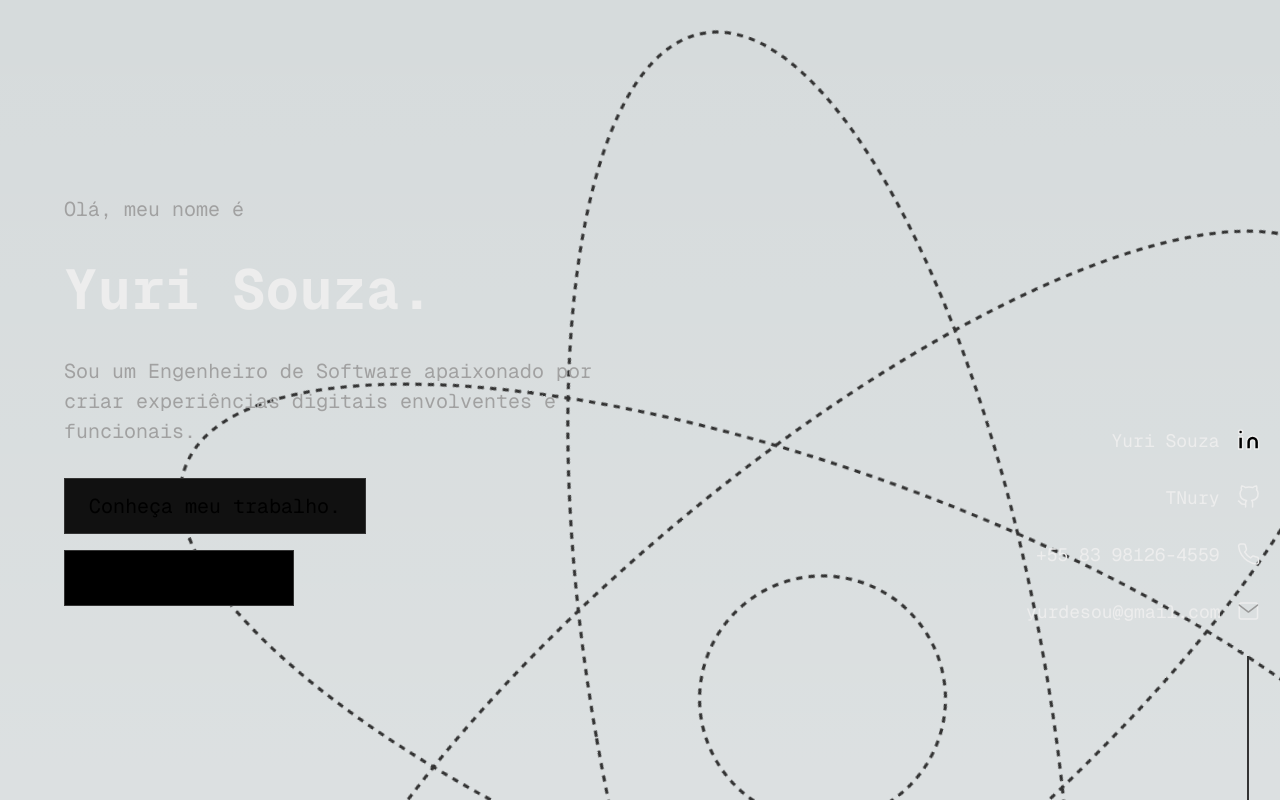
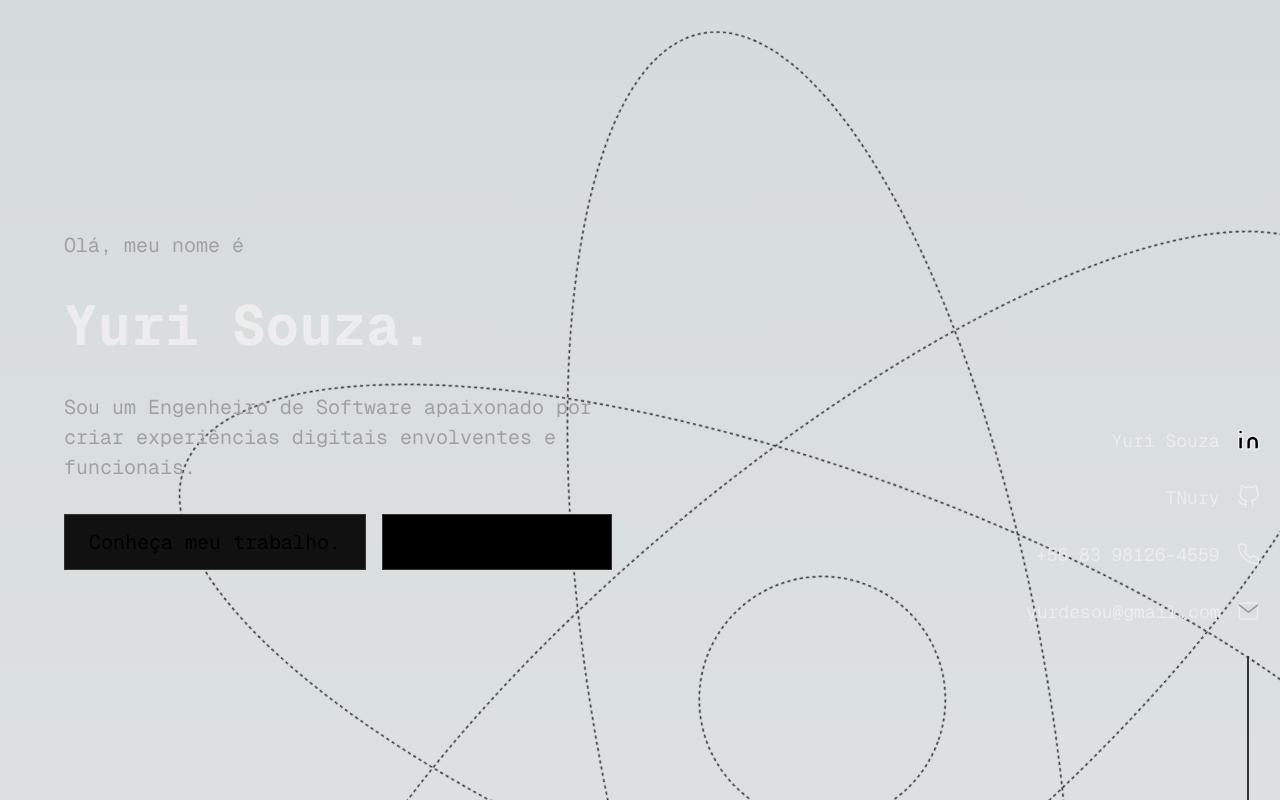
Before and after one commit to TNury/portfolio, a Next.js app: page / in a window 1280 px wide. Shown: the top 800 px of the page. Built offline with nearby package versions, Linux system fonts and the light colour scheme.

Commit message:
Update banner

```diff
--- a/src/app/components/sections/About.tsx
+++ b/src/app/components/sections/About.tsx
@@ -5,7 +5,7 @@ import { Technology } from '@portfolio/components/ui/Technology';
 
 export const About = () => {
   return (
-    <Section className='flex flex-col gap-20'>
+    <Section id='about' className='flex flex-col gap-20'>
       <h2 className='text-4xl font-bold text-text-2 sm:text-5xl'>Sobre mim.</h2>
       <div className='flex flex-col gap-16 md:flex-row md:items-start'>
         <div className='flex flex-col gap-8 md:w-1/2'>
@@ -25,7 +25,9 @@ export const About = () => {
             </p>
           </div>
           <div className='flex flex-col gap-2'>
-            <h3 className='text-lg sm:text-xl-header font-bold text-text-2'>Web</h3>
+            <h3 className='text-lg font-bold text-text-2 sm:text-xl-header'>
+              Web
+            </h3>
             <div className='flex flex-col gap-1 sm:grid sm:grid-cols-2'>
               <Technology name='JavaScript (ES6+)' />
               <Technology name='TypeScript' />
@@ -36,7 +38,9 @@ export const About = () => {
             </div>
           </div>
           <div className='flex flex-col gap-2'>
-            <h3 className='text-lg sm:text-xl-header font-bold text-text-2'>Mobile</h3>
+            <h3 className='text-lg font-bold text-text-2 sm:text-xl-header'>
+              Mobile
+            </h3>
             <div className='flex flex-col gap-1'>
               <Technology name='Dart' />
               <Technology name='Flutter' />
@@ -44,7 +48,7 @@ export const About = () => {
           </div>
         </div>
         <div className='flex w-full items-center justify-center md:w-1/2'>
-          <div className='border-2 group w-full max-w-sm border-accents-2'>
+          <div className='group w-full max-w-sm border-2 border-accents-2'>
             <Image
               src='/assets/media/jpg/profile.JPG'
               width={1600}
--- a/src/app/components/sections/Banner.tsx
+++ b/src/app/components/sections/Banner.tsx
@@ -1,4 +1,5 @@
 import Image from 'next/image';
+import Link from 'next/link';
 
 import { Button } from '@portfolio/components/ui/Button';
 import { Section } from '@portfolio/components/ui/Section';
@@ -15,12 +16,16 @@ export const Banner = () => {
           Sou um Engenheiro de Software apaixonado por criar experiências
           digitais envolventes e funcionais.
         </p>
-        <div className='flex flex-col gap-4'>
-          <Button>Conheça meu trabalho.</Button>
-          <Button variant='secondary'>Mais sobre mim.</Button>
+        <div className='flex flex-col gap-4 sm:flex-row'>
+          <Link href='#my_work'>
+            <Button>Conheça meu trabalho.</Button>
+          </Link>
+          <Link href='#about'>
+            <Button variant='secondary'>Mais sobre mim.</Button>
+          </Link>
         </div>
       </div>
-      <div className='absolute left-0 -z-10 h-[90vh] w-[90vh] animate-spin-slow sm:left-[15vh] md:-right-[30vh] md:left-auto md:top-0 md:h-[175vh] md:w-[175vh]'>
+      <div className='absolute left-0 -z-10 h-[90vh] max-h-[1920px] w-[90vh] max-w-screen-xl animate-spin-slow sm:left-[15vh] md:right-[-30vh] lg:right-[-450px] md:left-auto md:top-0 md:h-[175vh] md:w-[175vh]'>
         <Image
           alt='react_icon'
           src='/assets/media/svg/react_icon.svg'
--- a/src/app/components/sections/Contact.tsx
+++ b/src/app/components/sections/Contact.tsx
@@ -7,7 +7,7 @@ import { Section } from '@portfolio/components/ui/Section';
 
 export const Contact = () => {
   return (
-    <Section className='flex flex-col items-center gap-20 text-center'>
+    <Section id="contact" className='flex flex-col items-center gap-20 text-center'>
       <h2 className='text-4xl font-bold text-text-2 sm:text-5xl'>Contato.</h2>
       <div className='flex flex-col gap-8'>
         <p className='text-lg text-text-1 sm:text-xl sm:max-w-xl'>
--- a/src/app/components/sections/MyWork.tsx
+++ b/src/app/components/sections/MyWork.tsx
@@ -7,7 +7,7 @@ import { staticProjects } from 'src/app/static-data/staticData';
 
 export const MyWork = () => {
   return (
-    <Section className='flex flex-col gap-20'>
+    <Section id="my_work" className='flex flex-col gap-20'>
       <h2 className='text-center text-4xl font-bold text-text-2 sm:text-5xl'>
         Meu trabalho.
       </h2>
--- a/src/app/components/sections/WhatIDo.tsx
+++ b/src/app/components/sections/WhatIDo.tsx
@@ -5,7 +5,7 @@ import { Section } from '@portfolio/components/ui/Section';
 export const WhatIDo = () => {
   return (
     <>
-      <Section className='flex flex-col gap-20 md:hidden'>
+      <Section id="what_i_do" className='flex flex-col gap-20 md:hidden'>
         <h2 className='text-4xl font-bold text-text-2 sm:text-5xl'>
           O que eu faço.
         </h2>
--- a/src/app/components/ui/Section.tsx
+++ b/src/app/components/ui/Section.tsx
@@ -2,10 +2,15 @@ import { cn } from '@portfolio/lib/lib';
 
 type SectionProps = React.HTMLAttributes<HTMLDivElement>;
 
-export const Section: React.FC<SectionProps> = ({ children, className }) => {
+export const Section: React.FC<SectionProps> = ({
+  children,
+  className,
+  ...restOfProps
+}) => {
   return (
     <section
-      className={cn('w-full max-w-screen-lg px-4 py-28 sm:px-16', className)}>
+      className={cn('w-full max-w-screen-lg px-4 py-28 sm:px-16', className)}
+      {...restOfProps}>
       {children}
     </section>
   );
```
Also changed, not shown: public/assets/media/svg/react_icon.svg.
